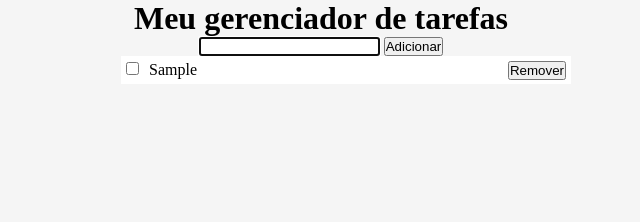
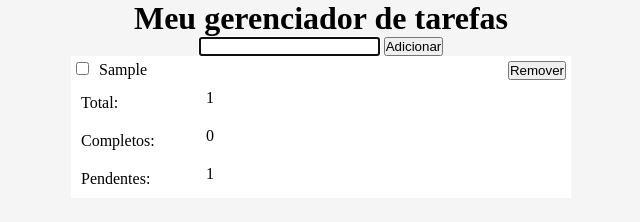
Before and after one commit to notreniev/javascript-pro, a plain HTML site: page todo/index.html in a window 1280 px wide. Both pictures are taken after typing "Sample" into the empty fields and a click on the button "Adicionar". Shown: the whole page, without its empty margins (319-959 px from the left). Drawn offline with Linux system fonts and the light colour scheme.

Commit message:
Continuação todoMVC

```diff
--- a/todo/css/styles.css
+++ b/todo/css/styles.css
@@ -20,7 +20,6 @@ body{
 .todo-list{
     background: #fff;
     list-style: none;
-    margin-left: 50px;
 }
 
 .todo-list li {
@@ -40,3 +39,22 @@ body{
 .todo-list input[type="checkbox"] {
     margin-right: 10px;
 }
+
+.counters{
+    text-align: left;
+    background: #fff;
+}
+
+.counters div{
+    padding: 5px;
+    display: flex;
+    flex-direction: row;
+}
+
+.counters .label {
+    flex: 1;
+}
+
+.counters span {
+    flex: 3;
+}
--- a/todo/index.html
+++ b/todo/index.html
@@ -21,6 +21,22 @@
 
         <ul class="todo-list">
         </ul>
+        <div class="counters">
+            <div class="all">
+                <div class="label">Total: </div>
+                <span id="counter-total"></span>
+            </div>
+
+            <div class="finished">
+                <div class="label">Completos: </div>
+                <span id="counter-finished"></span>
+            </div>
+
+            <div class="pending">
+                <div class="label">Pendentes: </div>
+                <span id="counter-pending"></span>
+            </div>
+        </div>
     </div>
 
     <script src="js/scripts.js"></script>
--- a/todo/js/scripts.js
+++ b/todo/js/scripts.js
@@ -1,40 +1,139 @@
 var toDoList = []
 
+/**
+ * Adiciona tarefas na lista
+ */
 function adicionarTarefa() {
     var tarefa = document.querySelector('#nova-tarefa')
 
     if (tarefa.value == '') return
 
+    var novaTarefa = {
+        name: tarefa.value,
+        complete: false,
+        id: Number(new Date())
+    }
+
+    toDoList.push(novaTarefa)
+
+    tarefa.value = null
+    tarefa.focus()
+
+    exibirTarefas()
+    atualizarContadores()
+
+    localStorage.setItem('tasks', JSON.stringify(toDoList))
+}
+
+function criarLista(task) {
     var checkbox = document.createElement('input')
     checkbox.type = 'checkbox'
+    checkbox.onclick = atualizarContadores
 
     var span = document.createElement('span')
-    span.innerText = tarefa.value
+    span.innerText = task
 
     var botaoRemover = document.createElement('button')
     botaoRemover.innerText = 'Remover'
     botaoRemover.onclick = removerTarefa
 
     var li = document.createElement('li')
+    li.id = toDoList.length
     li.appendChild(checkbox)
     li.appendChild(span)
     li.appendChild(botaoRemover)
 
     document.querySelector('ul').appendChild(li)
-    toDoList.push(tarefa.value)
-
-    tarefa.value = null
-    tarefa.focus()
 }
 
-function removerTarefa(){
-    var posicao = event.target.parentElement.id
+/**
+ * Remove tarefas da lista
+ */
+function removerTarefa() {
+    var tarefaId = event.target.parentElement.dataset.id
+    var posicao = toDoList.findIndex(function (tarefa) {
+        return tarefa.id == tarefaId
+    })
+
     toDoList.splice(posicao, 1)
     event.target.parentElement.remove()
+    atualizarContadores()
+
+    localStorage.setItem('tasks', JSON.stringify(toDoList))
 }
 
-function pressionarTecla(){
-    if (event.keyCode == 13){
+/**
+ * Adiciona tarefas no Enter
+ */
+function pressionarTecla() {
+    if (event.keyCode == 13) {
         adicionarTarefa()
     }
 }
+
+function atualizarContadores() {
+    /*
+    var checkboxes = document.querySelectorAll('input[type="checkbox"]')
+    var totalCompletos = 0
+    for (var i = 0; i < checkboxes.length; i++){
+        if (checkboxes[i].checked){
+            totalCompletos++;
+        }
+    }
+    */
+
+    var totalCompletos = document.querySelectorAll('input[type="checkbox"]:checked').length
+
+    document.querySelector('#counter-total').innerText = toDoList.length
+    document.querySelector('#counter-finished').innerText = totalCompletos
+    document.querySelector('#counter-pending').innerText = toDoList.length - totalCompletos
+}
+
+function exibirTarefas() {
+    document.querySelector('ul').innerHTML = ''
+
+    for (var task of toDoList) {
+        var checkbox = document.createElement('input')
+        checkbox.type = 'checkbox'
+        if (task.complete == true){
+            checkbox.checked = true
+        }
+        checkbox.onclick = completarTarefas
+
+        var span = document.createElement('span')
+        span.innerText = task.name
+
+        var botaoRemover = document.createElement('button')
+        botaoRemover.innerText = 'Remover'
+        botaoRemover.onclick = removerTarefa
+
+        var li = document.createElement('li')
+        li.dataset.id = task.id
+        li.appendChild(checkbox)
+        li.appendChild(span)
+        li.appendChild(botaoRemover)
+
+        document.querySelector('ul').appendChild(li)
+    }
+}
+
+function completarTarefas(){
+    var tarefaId = event.target.parentElement.dataset.id
+    var posicao = toDoList.findIndex(function (tarefa) {
+        return tarefa.id == tarefaId
+    })
+
+    toDoList[posicao].complete = !toDoList[posicao].complete
+
+    localStorage.setItem('tasks', JSON.stringify(toDoList))
+    atualizarContadores()
+}
+
+function carregarTarefas() {
+    toDoList = JSON.parse(localStorage.getItem('tasks')) || []
+
+    exibirTarefas()
+    atualizarContadores()
+}
+
+carregarTarefas()
```
